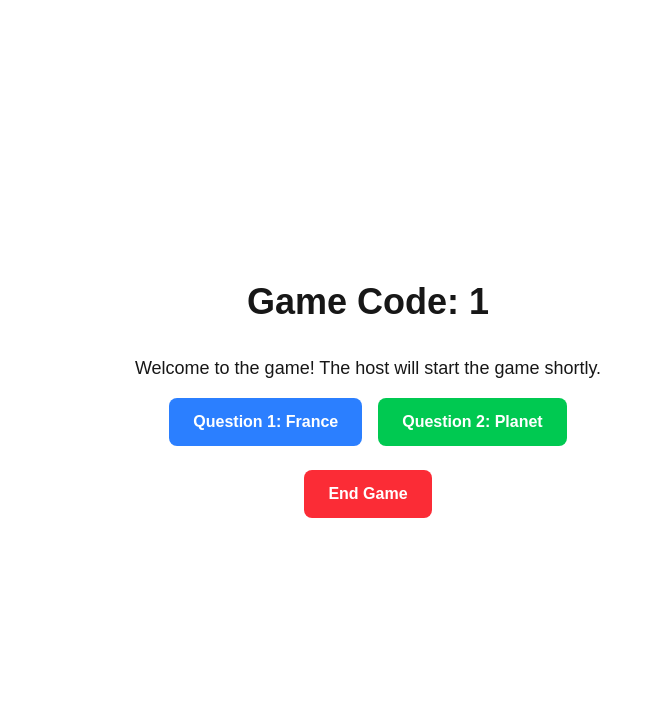
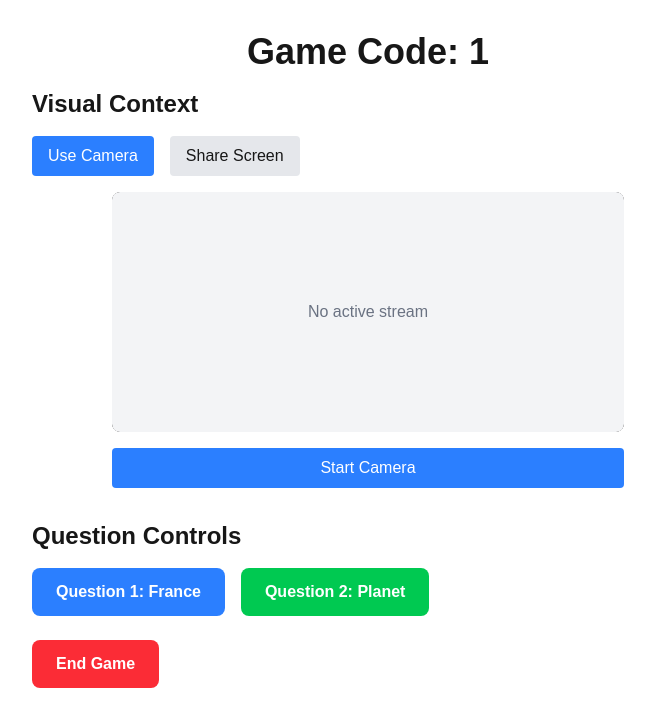
Before and after one commit to chrismaruca/kaihoot, a Next.js app: page /host/game/1 in a window 1280 px wide. Shown: the top 726 px of the page, without its empty margins (272-927 px from the left). Built offline with nearby package versions, Linux system fonts and the light colour scheme.

Commit message:
Camera and screen frame capture

```diff
--- a/src/app/host/game/[code]/page.tsx
+++ b/src/app/host/game/[code]/page.tsx
@@ -1,23 +1,37 @@
 "use client";
 
 import { useParams } from 'next/navigation';
+import { useState } from 'react';
 import { getDatabase, ref, set } from 'firebase/database';
 import { app } from '@/lib/firebase';
+import VisualContextCapture from '@/components/VisualContextCapture';
 
 export default function GamePage() {
   const params = useParams();
   const code = params?.code as string | undefined;
+  const [capturedImage, setCapturedImage] = useState<string | null>(null);
+  const [captureType, setCaptureType] = useState<'camera' | 'screen'>('camera');
 
   interface Question {
     text: string;
     options: string[];
     correctAnswer: string;
     timeLimit: number;
+    visualContext?: string; // Add visual context to the question
   }
 
+  const handleCapture = (imageData: string) => {
+    setCapturedImage(imageData);
+  };
+
   const pushQuestion = (question: Question) => {
+    // Include the captured image if available
+    const questionWithContext = capturedImage
+      ? { ...question, visualContext: capturedImage }
+      : question;
+
     const database = getDatabase(app);
-    set(ref(database, `games/${code}/currentQuestion`), question);
+    set(ref(database, `games/${code}/currentQuestion`), questionWithContext);
   };
 
   const pushQuestion1 = () => {
@@ -56,9 +70,54 @@ export default function GamePage() {
   }
 
   return (
-    <div className="min-h-screen flex flex-col items-center justify-center p-8">
-      <h1 className="text-4xl font-bold mb-8">Game Code: {code}</h1>
-      <p className="text-lg mb-4">Welcome to the game! The host will start the game shortly.</p>
+    <div className="min-h-screen flex flex-col items-center p-8">
+      <h1 className="text-4xl font-bold mb-4">Game Code: {code}</h1>
+
+      {/* Visual Context Section */}
+      <div className="w-full max-w-2xl mb-8">
+        <h2 className="text-2xl font-bold mb-4">Visual Context</h2>
+        <div className="flex gap-4 mb-4">
+          <button
+            className={`px-4 py-2 rounded ${captureType === 'camera' ? 'bg-blue-500 text-white' : 'bg-gray-200'}`}
+            onClick={() => setCaptureType('camera')}
+          >
+            Use Camera
+          </button>
+          <button
+            className={`px-4 py-2 rounded ${captureType === 'screen' ? 'bg-blue-500 text-white' : 'bg-gray-200'}`}
+            onClick={() => setCaptureType('screen')}
+          >
+            Share Screen
+          </button>
+        </div>
+
+        <VisualContextCapture onCapture={handleCapture} captureType={captureType} />
+
+        {capturedImage && (
+          <div className="mt-4">
+            <h3 className="font-semibold mb-2">Captured Image:</h3>
+            <div className="relative">
+              <img
+                src={capturedImage}
+                alt="Captured context"
+                className="w-full max-h-60 object-contain border rounded"
+              />
+              <button
+                onClick={() => setCapturedImage(null)}
+                className="absolute top-2 right-2 bg-red-500 text-white rounded-full w-8 h-8 flex items-center justify-center"
+              >
+                ✕
+              </button>
+            </div>
+            <p className="text-sm text-gray-500 mt-1">
+              This image will be included with the next question
+            </p>
+          </div>
+        )}
+      </div>
+
+      <div className="w-full max-w-2xl">
+        <h2 className="text-2xl font-bold mb-4">Question Controls</h2>
         <div className="flex space-x-4 mb-6">
           <button
             onClick={pushQuestion1}
@@ -80,5 +139,6 @@ export default function GamePage() {
           End Game
         </button>
       </div>
+    </div>
   );
 }
--- /dev/null
+++ b/src/components/VisualContextCapture.tsx
@@ -0,0 +1,109 @@
+"use client";
+
+import { useState, useRef, useCallback } from 'react';
+
+interface VisualContextCaptureProps {
+  onCapture: (imageData: string) => void;
+  captureType: 'camera' | 'screen';
+}
+
+export default function VisualContextCapture({ onCapture, captureType }: VisualContextCaptureProps) {
+  const videoRef = useRef<HTMLVideoElement>(null);
+  const [isStreaming, setIsStreaming] = useState(false);
+  const [error, setError] = useState<string | null>(null);
+
+  const startCapture = useCallback(async () => {
+    try {
+      let stream;
+      if (captureType === 'camera') {
+        stream = await navigator.mediaDevices.getUserMedia({ video: true });
+      } else {
+        // Screen sharing
+        stream = await navigator.mediaDevices.getDisplayMedia({ video: true });
+      }
+
+      if (videoRef.current) {
+        videoRef.current.srcObject = stream;
+        setIsStreaming(true);
+        setError(null);
+      }
+    } catch (err) {
+      setError(`Failed to start ${captureType}: ${err instanceof Error ? err.message : String(err)}`);
+      setIsStreaming(false);
+    }
+  }, [captureType]);
+
+  const stopCapture = useCallback(() => {
+    if (videoRef.current && videoRef.current.srcObject) {
+      const tracks = (videoRef.current.srcObject as MediaStream).getTracks();
+      tracks.forEach(track => track.stop());
+      videoRef.current.srcObject = null;
+      setIsStreaming(false);
+    }
+  }, []);
+
+  const captureFrame = useCallback(() => {
+    if (videoRef.current) {
+      const canvas = document.createElement('canvas');
+      canvas.width = videoRef.current.videoWidth;
+      canvas.height = videoRef.current.videoHeight;
+      const ctx = canvas.getContext('2d');
+
+      if (ctx) {
+        ctx.drawImage(videoRef.current, 0, 0, canvas.width, canvas.height);
+        const imageData = canvas.toDataURL('image/jpeg');
+        onCapture(imageData);
+      }
+    }
+  }, [onCapture]);
+
+  return (
+    <div className="w-full max-w-lg mx-auto">
+      <div className="mb-4 relative">
+        <video
+          ref={videoRef}
+          className="w-full border rounded-lg bg-black"
+          autoPlay
+          playsInline
+          style={{ height: isStreaming ? 'auto' : '240px' }}
+        />
+        {!isStreaming && !error && (
+          <div className="absolute inset-0 flex items-center justify-center bg-gray-100 bg-opacity-75 rounded-lg">
+            <p className="text-gray-500">No active stream</p>
+          </div>
+        )}
+        {error && (
+          <div className="absolute inset-0 flex items-center justify-center bg-red-100 bg-opacity-75 rounded-lg">
+            <p className="text-red-500 text-center p-4">{error}</p>
+          </div>
+        )}
+      </div>
+
+      <div className="flex gap-2">
+        {!isStreaming ? (
+          <button
+            onClick={startCapture}
+            className="flex-1 bg-blue-500 text-white px-4 py-2 rounded hover:bg-blue-600"
+          >
+            Start {captureType === 'camera' ? 'Camera' : 'Screen Capture'}
+          </button>
+        ) : (
+          <>
+            <button
+              onClick={captureFrame}
+              className="flex-1 bg-green-500 text-white px-4 py-2 rounded hover:bg-green-600"
+            >
+              Capture Frame
+            </button>
+            <button
+              onClick={stopCapture}
+              className="flex-1 bg-red-500 text-white px-4 py-2 rounded hover:bg-red-600"
+            >
+              Stop
+            </button>
+          </>
+        )}
+      </div>
+    </div>
+  );
+}
```
Lines whose indentation alone changed are shown as unchanged.
